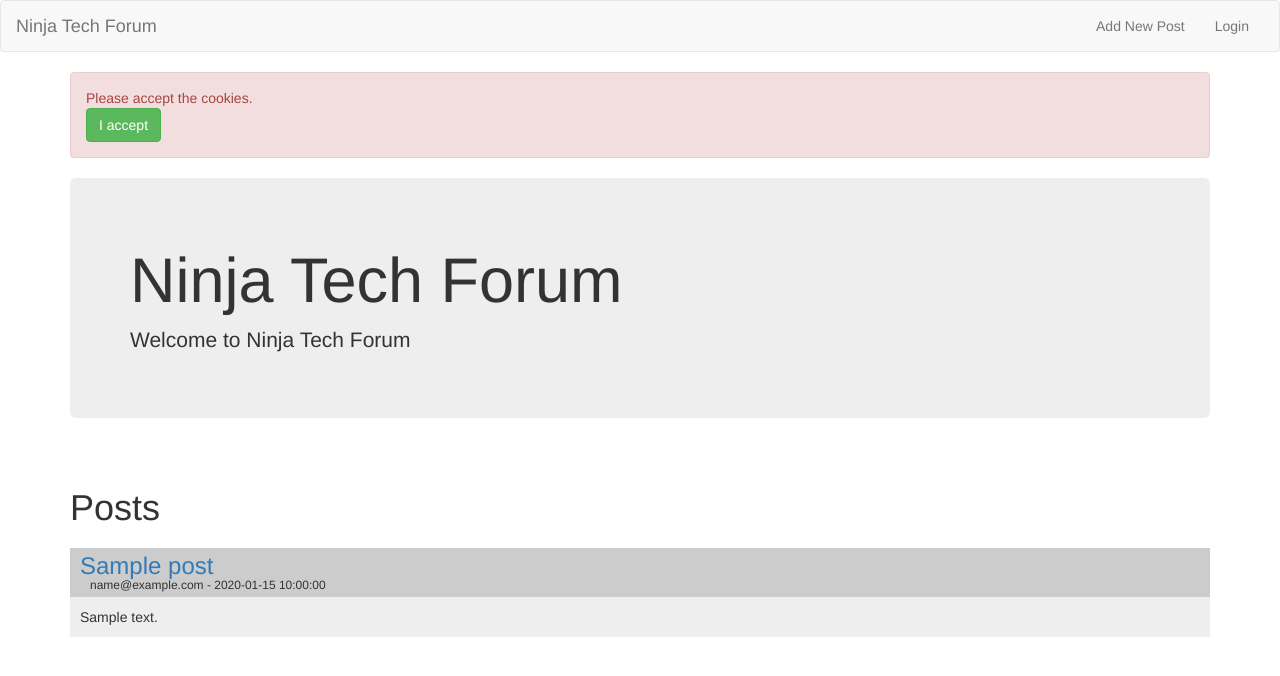
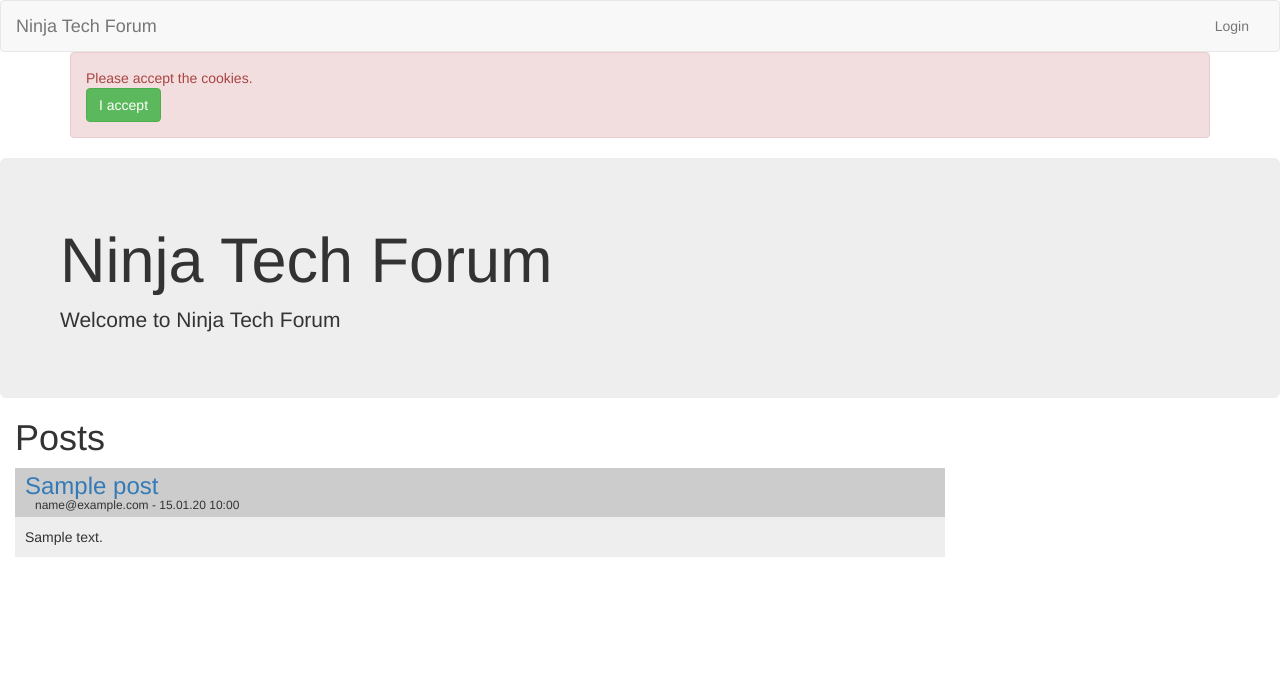
Before and after one commit to Cene93/Web-Dev-2, a Python web app: template NinjaTech-Forum/templates/home.html in a window 1280 px wide. Shown: the top 676 px of the page. Run offline with Jinja, Linux system fonts and the light colour scheme; the template is opened without the code that fills it: most values are stand-ins (such as "Sample title", 1, 10 or a date in 2020); some libraries are stand-ins or nearby versions.

Commit message:
no message

```diff
--- a/NinjaTech-Forum/assets/custom/css/style.css
+++ b/NinjaTech-Forum/assets/custom/css/style.css
@@ -1,5 +1,13 @@
+.navbar {
+    margin: 0;
+}
+
+.container-fluid.name {
+    padding: 0;
+}
+
 .post {
-    margin: 20px 0;
+    margin: 10px 0;
 }
 
 .post-content {
@@ -15,7 +23,12 @@
 }
 
 h6, h3 { margin: 0;}
-h6 { padding-left: 10px; }
+
+#home .jumbotron {
+    margin-bottom: 0;
+}
+
+#home h6 { padding-left: 10px; }
 
 #home .post .post-content .summary {
     height: 20px;
@@ -28,3 +41,7 @@ h6 { padding-left: 10px; }
     overflow: hidden;
     text-overflow: ellipsis;
 }
+
+#newPost {
+    padding-left: 20px;
+}
--- a/NinjaTech-Forum/handlers/post_handler.py
+++ b/NinjaTech-Forum/handlers/post_handler.py
@@ -16,4 +16,4 @@ class AddPostHandler(BaseHandler):
                         user_email=email)
 
         new_post.put()
-        return self.redirect_to('main-page')
+        return self.redirect_to('post', post_id=new_post.key.id())
--- a/NinjaTech-Forum/templates/base.html
+++ b/NinjaTech-Forum/templates/base.html
@@ -31,12 +31,12 @@
             <!-- Collect the nav links, forms, and other content for toggling -->
             <div class="collapse navbar-collapse" id="bs-example-navbar-collapse-1">
               <ul class="nav navbar-nav navbar-right">
-                <li><a href="/add-post">Add New Post</a></li>
 
                   {% if not user %}
                     <li><a href="{{ url_login }}">Login</a></li>
                   {% else %}
-                     <li><a href="{{ url_logout }}">Logout</a></li>
+                    <li><a href="/add-post">Add New Post</a></li>
+                    <li><a href="{{ url_logout }}">Logout</a></li>
                   {% endif %}
 
               </ul>
@@ -55,10 +55,9 @@
         </div>
         {% endif %}
 
-
+    </div>
          {% block content %} {% endblock content %}
 
-    </div>
 
 
 
--- a/NinjaTech-Forum/templates/home.html
+++ b/NinjaTech-Forum/templates/home.html
@@ -2,25 +2,32 @@
 
 {% block content %}
 <div id="home">
+    <div class="container-fluid name">
         <div class="jumbotron">
             <h1>Ninja Tech Forum</h1>
             <p>Welcome to Ninja Tech Forum</p>
-    </div>
-    <br>
+        </div> <!-- .jumbotron -->
+    </div> <!-- .container-fluid .name -->
+    <div class="container-fluid">
+        <div class="row">
+            <div class="col-md-9">
                 <h1>Posts</h1>
 
                 {% for post in posts %}
                 <div class="post">
                     <div class="post-title">
                         <a href="/r/{{ post.key.id() }}"><h3>{{ post.title }}</h3></a>
-            <h6>{{ post.user_email }} - {{ post.time_posted }}</h6>
-        </div>
+                        <h6>{{ post.user_email }} - {{ post.time_posted.strftime('%d.%m.%y %H:%M') }}</h6>
+                    </div> <!-- .post-title -->
                     <div class="post-content">
                         <div class="summary">{{ post.content }}</div>
-        </div>
-    </div>
+                    </div> <!-- .post-content -->
+                </div> <!-- .post -->
                 {% endfor %}
-
-</div>
+            </div> <!-- .col-md-8 -->
+            <div class="col.md-3"></div>
+        </div> <!-- .row -->
+    </div> <!-- .container-fluid -->
+</div> <!-- #home -->
 
 {% endblock %}
```
Also changed, not shown: NinjaTech-Forum/templates/add_post.html (+6 -3 lines), NinjaTech-Forum/templates/post.html (+6 -4 lines). Lines whose indentation alone changed are shown as unchanged.
